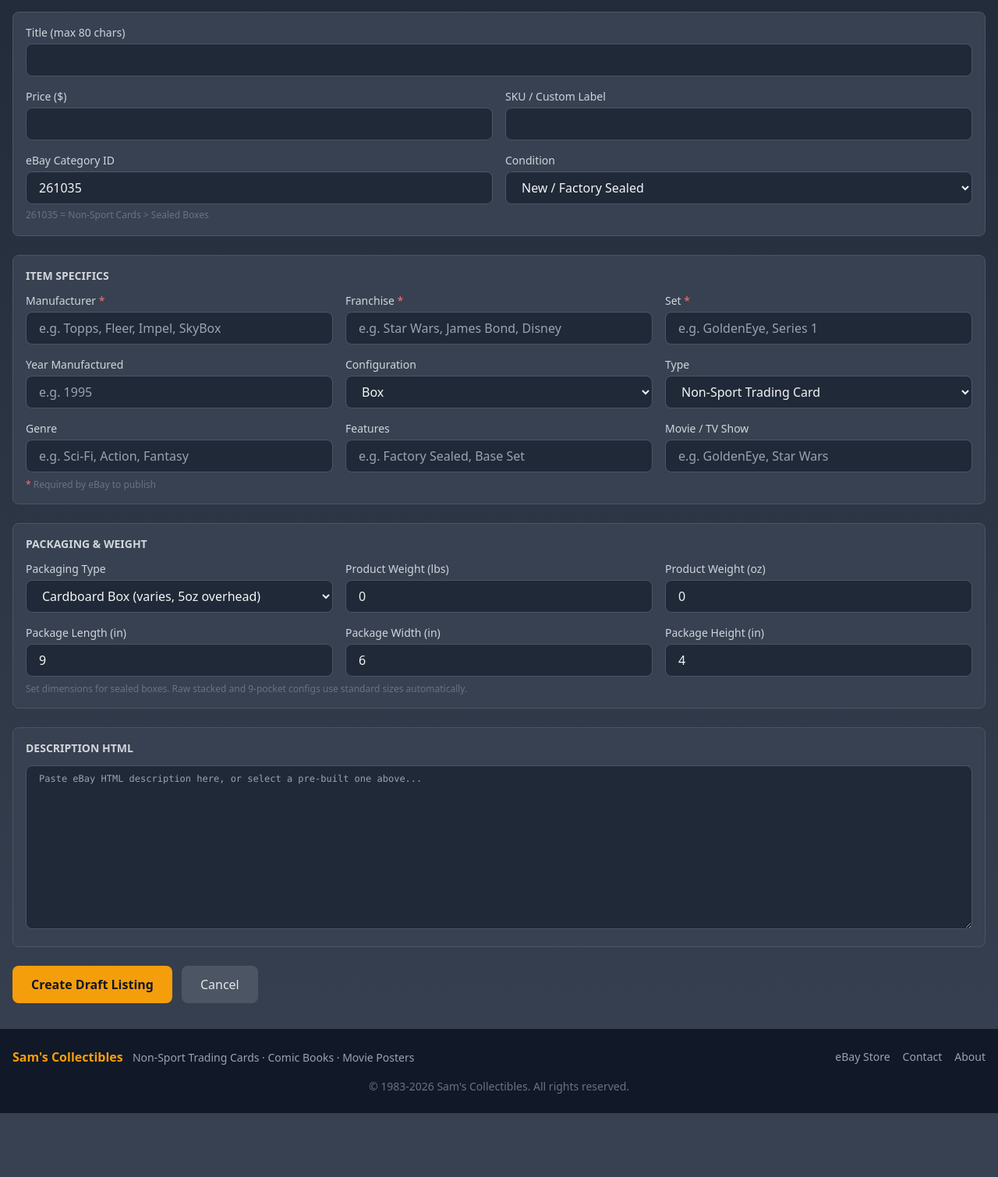
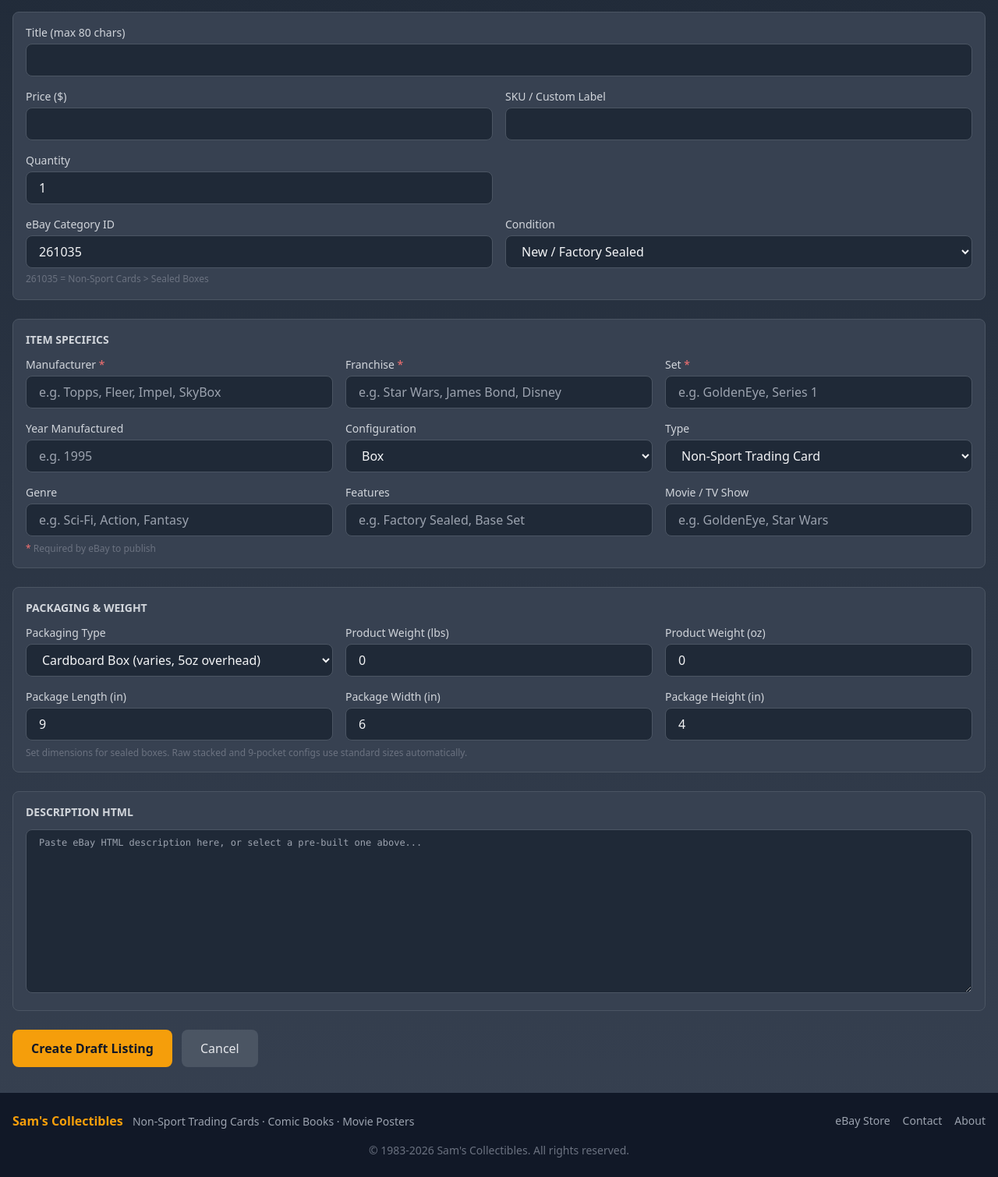
Before and after one commit to samrogers-com/sc4, a Django app: page /ebay/listings/create/ in a window 1280 px wide. Shown: the part 174-1684 px from the top of the page at 78% size. Before the commit the page ends 1602 px from the top, so only its background shows below. Run offline with Django 5.2, Linux system fonts and the light colour scheme; the visitor is signed in with stand-in values (Sample User, id 1); parts of the project's set-up code (start-up, migrations or seed data) failed here and were passed over; some libraries are stand-ins or nearby versions.

Commit message:
Add quantity field to listing create and edit forms
Co-Authored-By: Claude Opus 4.6 (1M context) <noreply@anthropic.com>

```diff
--- a/src/ebay_manager/templates/ebay_manager/listing_create.html
+++ b/src/ebay_manager/templates/ebay_manager/listing_create.html
@@ -48,6 +48,11 @@
             <div>
                 <label class="block text-gray-300 text-sm font-medium mb-1">SKU / Custom Label</label>
                 <input type="text" name="sku" maxlength="50"
+                       class="w-full bg-gray-800 border border-gray-600 rounded-lg px-4 py-2 text-gray-100 focus:border-amber-500 focus:outline-none">
+            </div>
+            <div>
+                <label class="block text-gray-300 text-sm font-medium mb-1">Quantity</label>
+                <input type="number" name="quantity" min="1" value="1"
                        class="w-full bg-gray-800 border border-gray-600 rounded-lg px-4 py-2 text-gray-100 focus:border-amber-500 focus:outline-none">
             </div>
         </div>
--- a/src/ebay_manager/templates/ebay_manager/listing_edit.html
+++ b/src/ebay_manager/templates/ebay_manager/listing_edit.html
@@ -40,6 +40,11 @@
             <div>
                 <label class="block text-gray-300 text-sm font-medium mb-1">SKU</label>
                 <input type="text" name="sku" maxlength="50" value="{{ listing.sku|default:'' }}"
+                       class="w-full bg-gray-800 border border-gray-600 rounded-lg px-4 py-2 text-gray-100 focus:border-amber-500 focus:outline-none">
+            </div>
+            <div>
+                <label class="block text-gray-300 text-sm font-medium mb-1">Quantity</label>
+                <input type="number" name="quantity" min="1" value="{{ listing.quantity }}"
                        class="w-full bg-gray-800 border border-gray-600 rounded-lg px-4 py-2 text-gray-100 focus:border-amber-500 focus:outline-none">
             </div>
             <div>
--- a/src/ebay_manager/views.py
+++ b/src/ebay_manager/views.py
@@ -112,6 +112,7 @@ def listing_create(request):
             market_mean_price=request.POST.get('market_mean_price') or None,
             suggested_price=request.POST.get('suggested_price') or None,
             sku=request.POST.get('sku', ''),
+            quantity=int(request.POST.get('quantity', 1) or 1),
             category_id=request.POST.get('category_id', ''),
             condition_id=request.POST.get('condition_id', '7000'),
             description_html=request.POST.get('description_html', ''),
@@ -648,6 +649,7 @@ def listing_edit(request, pk):
         listing.category_id = request.POST.get('category_id', listing.category_id)
         listing.condition_id = request.POST.get('condition_id', listing.condition_id)
         listing.description_html = request.POST.get('description_html', listing.description_html)
+        listing.quantity = int(request.POST.get('quantity', listing.quantity) or 1)
         listing.item_specifics = _parse_item_specifics(request.POST)
         listing.packaging_config = request.POST.get('packaging_config', listing.packaging_config)
         listing.package_length = int(request.POST.get('package_length', listing.package_length) or 0)
```
